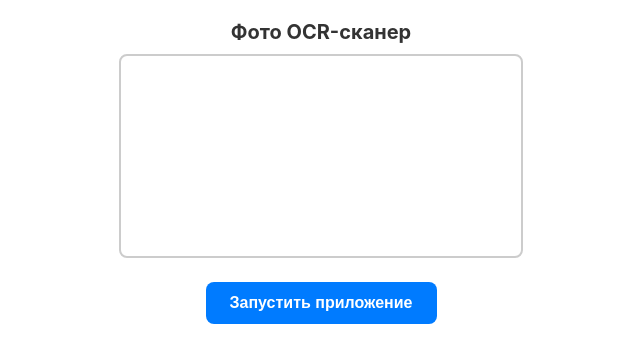
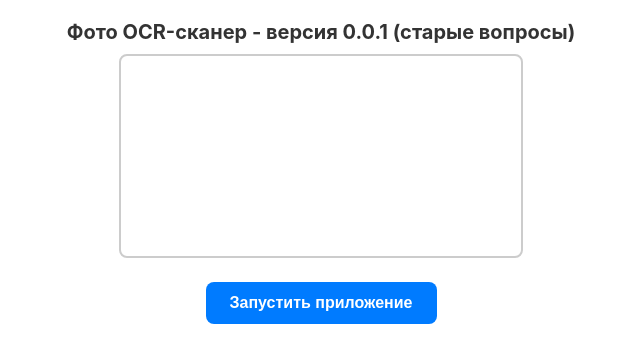
Before and after one commit to martincxx/questions-app, a Next.js app: page / in a window 1280 px wide. Shown: the top 362 px of the page, without its empty margins (319-959 px from the left). Built offline with nearby package versions, Linux system fonts and the light colour scheme.

Commit message:
Add text

```diff
--- a/src/app/page.js
+++ b/src/app/page.js
@@ -198,7 +198,7 @@ export default function Home() {
           flexShrink: 0,
         }}
       >
-        Фото OCR-сканер
+        Фото OCR-сканер - версия 0.0.1 (старые вопросы)
       </h1>
       <div style={{ flex: '0 0 auto', marginBottom: '10px' }}>
         {!capturedPhoto ? (
```
